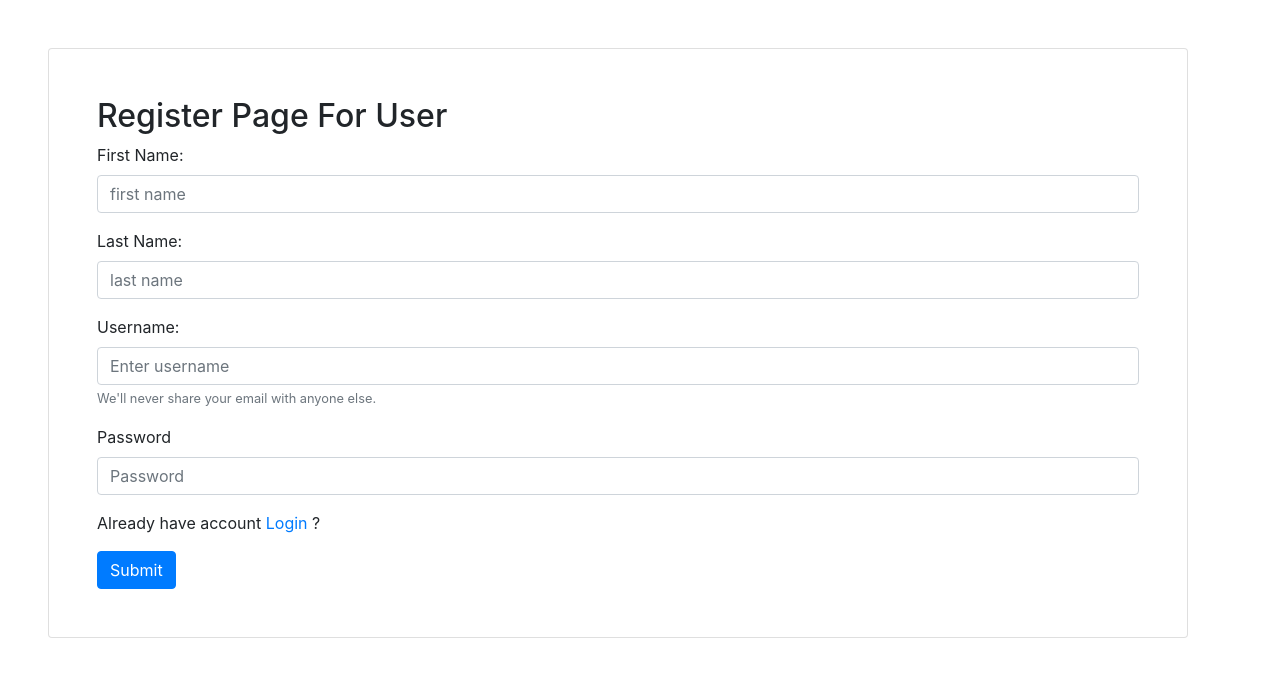
After one commit to rir7890/Django_Project_Of_RecipeProject, a Django app: page /register/ in a window 1280 px wide. The commit adds this page. Shown: the top 677 px of the page. Run offline with Django 5.2, Linux system fonts and the light colour scheme.

Commit message:
login and logout and authentication implementation

```diff
--- a/Imageshow/urls.py
+++ b/Imageshow/urls.py
@@ -24,9 +24,12 @@ from django.contrib.staticfiles.urls import staticfiles_urlpatterns
 urlpatterns = [
     path('admin/', admin.site.urls),
     path('', Register, name="register"),
-    path('home', Home, name="home"),
+    path('home/', Home, name="home"),
     path('delete/<int:recipe_id>/', DeleteData, name="delete_data"),
     path('update/<int:recipe_id>/', UpdateData, name="update_data"),
+    path('login/', login_page, name="login-page"),
+    path('register/', register_page, name="register"),
+    path('logout/', logout_page, name='logout_page'),
 ]
 
 if settings.DEBUG:
--- a/vege/models.py
+++ b/vege/models.py
@@ -1,7 +1,10 @@
 from django.db import models
+from django.contrib.auth.models import User
 
 
 class Recipe(models.Model):
+    user = models.ForeignKey(
+        User, on_delete=models.SET_NULL, null=True, blank=True)
     recipe_name = models.CharField(max_length=50)
     recipe_description = models.TextField()
     image_field = models.ImageField(upload_to='recipe/')
--- /dev/null
+++ b/vege/templates/rregister.html
@@ -0,0 +1,82 @@
+<!DOCTYPE html>
+<html lang="en">
+  <head>
+    <meta charset="UTF-8" />
+    <meta name="viewport" content="width=device-width, initial-scale=1.0" />
+    <title>Register Form For User</title>
+    <link
+      rel="stylesheet"
+      href="https://cdn.jsdelivr.net/npm/bootstrap@4.4.1/dist/css/bootstrap.min.css"
+      integrity="sha384-Vkoo8x4CGsO3+Hhxv8T/Q5PaXtkKtu6ug5TOeNV6gBiFeWPGFN9MuhOf23Q9Ifjh"
+      crossorigin="anonymous"
+    />
+  </head>
+  <body>
+    <div class="container card m-5 p-5">
+      <h2>Register Page For User</h2>
+      <form method="post" enctype="multipart/form">
+        {% csrf_token %}
+
+    {% if messages %}
+        <div class="alert alert-danger" role="alert">
+            <ul class="messages">
+                {% for message in messages %}
+                    <li{% if message.tags %} class="{{ message.tags }}"{% endif %}>{{ message }}</li>
+                {% endfor %}
+            </ul>
+        </div>
+    {% endif %}
+
+        <div class="form-group">
+          <label for="first_name">First Name:</label>
+          <input
+            type="text"
+            class="form-control"
+            name="first_name"
+            id="first_name"
+            placeholder="first name"
+          />
+        </div>
+
+        <div class="form-group">
+          <label for="last_name">Last Name: </label>
+          <input
+            type="text"
+            class="form-control"
+            name="last_name"
+            id="last_name"
+            placeholder="last name"
+          />
+        </div>
+
+        <div class="form-group">
+          <label for="username">Username: </label>
+          <input
+            type="username"
+            class="form-control"
+            name="username"
+            id="username"
+            aria-describedby="usernameHelp"
+            placeholder="Enter username"
+          />
+          <small id="emailHelp" class="form-text text-muted"
+            >We'll never share your email with anyone else.</small
+          >
+        </div>
+        <div class="form-group">
+          <label for="exampleInputPassword1">Password</label>
+          <input
+            type="password"
+            class="form-control"
+            name="password"
+            id="password"
+            placeholder="Password"
+          />
+        </div>
+        <p>Already have account <a href="/login">Login</a> ?</p>
+
+        <button type="submit" class="btn btn-primary">Submit</button>
+      </form>
+    </div>
+  </body>
+</html>
--- a/vege/views.py
+++ b/vege/views.py
@@ -1,5 +1,9 @@
 from django.shortcuts import render, redirect
 from .models import Recipe
+from django.contrib.auth.models import User
+from django.contrib import messages
+from django.contrib.auth import authenticate, login, logout
+from django.contrib.auth.decorators import login_required
 
 
 def Register(request):
@@ -13,12 +17,20 @@ def Register(request):
             image_field=image_field
         )
         # print(recipe_name, recipe_description, image_field)
+
+        # this comment code is necessary when we are using the search input tag with button
+        # And we have to add the search input tag in the form with post and get method
+        # queryset = Recipe.objects.all()
+        # if request.GET.get('search'):
+        #     queryset = queryset.filter(
+        #         recipe_name__icontains=request.GET.get('search'))
         return redirect('/home')
         # return render(request, 'register.html')
     else:
         return render(request, 'register.html')
 
 
+@login_required(login_url="/login/")
 def Home(request):
     recipes = Recipe.objects.all()
     return render(request, 'home.html', {'recipes': recipes})
@@ -32,11 +44,60 @@ def DeleteData(request, recipe_id):
 
 def UpdateData(request, recipe_id):
     if request.method == 'POST':
+        # image_field=request.FILES.get('image_field')
         recipe_name = request.POST.get('recipe_name')
         recipe_description = request.POST.get('recipe_description')
         # print(recipe_description, recipe_name)
         recipeInfo = Recipe.objects.get(id=recipe_id)
         recipeInfo.recipe_name = recipe_name
         recipeInfo.recipe_description = recipe_description
+        # if image_field:
+        #     recipeInfo.image_field = image_field
         recipeInfo.save()
     return redirect('/home')
+
+
+def login_page(request):
+    if request.method == 'POST':
+        username = request.POST.get('username')
+        password = request.POST.get('password')
+
+        if not User.objects.filter(username=username).exists():
+            messages.error(request, 'Invalid Username')
+            return redirect('/login/')
+        user = authenticate(request, username=username, password=password)
+        if user is None:
+            messages.error(request, 'Invalid Credentials')
+            return redirect('/login/')
+        else:
+            login(request, user)
+            return redirect('/home')
+    return render(request, 'login.html')
+
+
+def register_page(request):
+    if request.method == 'POST':
+        first_name = request.POST.get('first_name')
+        last_name = request.POST.get('last_name')
+        username = request.POST.get('username')
+        password = request.POST.get('password')
+        # print(first_name, last_name, username, password)
+        user = User.objects.filter(username=username)
+        if user.exists():
+            messages.info(request, "User already exists")
+            return redirect('/register')
+        user = User.objects.create(
+            first_name=first_name,
+            last_name=last_name,
+            username=username,
+        )
+        user.set_password(password)
+        user.save()
+        messages.success(request, "Account created successfully")
+        return redirect('/register')
+    return render(request, 'rregister.html')
+
+
+def logout_page(request):
+    logout(request)
+    return redirect('/login/')
```
Also changed, not shown: vege/templates/home.html (+48 -0 lines), vege/templates/login.html (added, +54 -0 lines), db.sqlite3, vege/migrations/0004_recipe_user.py (added).
